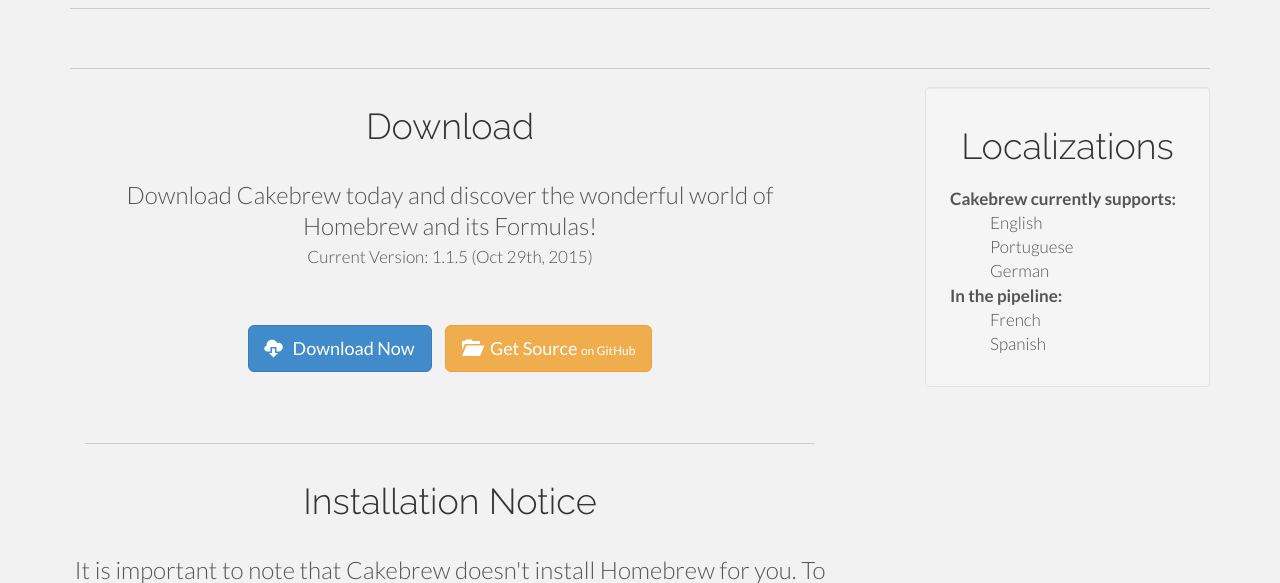
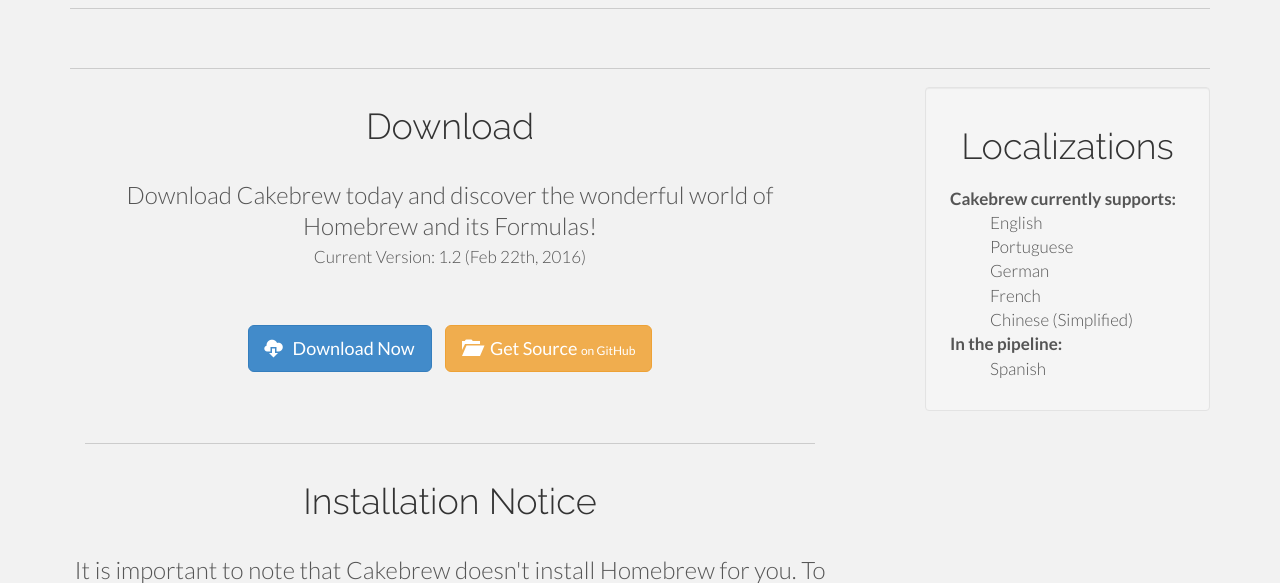
Before and after one commit to brunophilipe/Cakebrew-site, a PHP site: page / in a window 1280 px wide. Shown: the part 1572-2155 px from the top of the page. Run offline with PHP 8.4, Linux system fonts and the light colour scheme.

Commit message:
Updates Cakebrew download links to version 1.2

```diff
--- a/index.php
+++ b/index.php
@@ -166,10 +166,10 @@
 				<div class="row">
 					<h1 class="centered">Download</h1>
 					<br>
-					<p class="text-center"><span class="big">Download Cakebrew today and discover the wonderful world of Homebrew and its Formulas!</span><br>Current Version: 1.1.5 (Oct 29th, 2015)</p>
+					<p class="text-center"><span class="big">Download Cakebrew today and discover the wonderful world of Homebrew and its Formulas!</span><br>Current Version: 1.2 (Feb 22th, 2016)</p>
 					<br>
 					<p class="text-center btns-download">
-						<a href="https://www.cakebrew.com/files/cakebrew-1.1.5.dmg" class="btn btn-lg btn-primary"><span class="glyphicon glyphicon-cloud-download"></span>Download Now</a>
+						<a href="https://www.cakebrew.com/files/cakebrew-1.2.dmg" class="btn btn-lg btn-primary"><span class="glyphicon glyphicon-cloud-download"></span>Download Now</a>
 						<a href="https://github.com/brunophilipe/Cakebrew/releases" class="btn btn-lg btn-warning"><span class="glyphicon glyphicon-folder-open"></span>Get Source <small>on GitHub</small></a>
 					</p>
 				</div>
@@ -198,11 +198,12 @@
 								<li>English</li>
 								<li>Portuguese</li>
 								<li>German</li>
+								<li>French</li>
+								<li>Chinese (Simplified)</li>
 							</ul>
 						</li>
 						<li><b>In the pipeline:</b>
 							<ul>
-								<li>French</li>
 								<li>Spanish</li>
 							</ul>
 						</li>
@@ -358,7 +359,7 @@
 				</p>
 				<ul class="contributors">
 <?php
-					$contributors = array("tanB", "ed-george", "abrausch", "nudelfabrik", "supreet321", "pborreli", "maximgavrilov", "cldsnchz", "hexxellor", "xhruso00", "smokyonion", "vincentsaluzzo", "alistairmcmillan", "gui-dos", "romankl", "gvt", "podgib", "matthewgadd", "duffpod", "dusek", "thenovices");
+					$contributors = array("bfontaine", "coderyi", "jeanetienne", "jojomi", "davidspiess", "nlap", "forcha", "tanB", "ed-george", "abrausch", "nudelfabrik", "supreet321", "pborreli", "maximgavrilov", "cldsnchz", "hexxellor", "xhruso00", "smokyonion", "vincentsaluzzo", "alistairmcmillan", "gui-dos", "romankl", "gvt", "podgib", "matthewgadd", "duffpod", "dusek", "thenovices");
 					sort($contributors);
 					foreach ($contributors as $user) {
 						echo "					<li><a href=\"https://github.com/$user\">$user</a></li>\n";
@@ -371,7 +372,7 @@
 				<p><small><b>
 					Cakebrew supports all versions of OS X back to version 10.8.
 					<br>
-					Cakebrew is written in Objective-C and compiled in Xcode 7.1 on OS 10.11.1.
+					Cakebrew is written in Objective-C and compiled in Xcode 7.2.1 on OS 10.11.3.
 				</b></small></p>
 			</div>
 
@@ -440,16 +441,6 @@
 	</script>
 	<script type="text/javascript" src="assets/js/retina.js"></script>
 	<script>
-	  (function(i,s,o,g,r,a,m){i['GoogleAnalyticsObject']=r;i[r]=i[r]||function(){
-	  (i[r].q=i[r].q||[]).push(arguments)},i[r].l=1*new Date();a=s.createElement(o),
-	  m=s.getElementsByTagName(o)[0];a.async=1;a.src=g;m.parentNode.insertBefore(a,m)
-	  })(window,document,'script','//www.google-analytics.com/analytics.js','ga');
-
-	  ga('create', 'UA-30675692-3', 'cakebrew.com');
-	  ga('send', 'pageview');
-
-	</script>
-	<script>
 	  $(document).ready(function() {
   		 $("#carousel-screenshots").swiperight(function() {
     		  $(this).carousel('prev');
```
